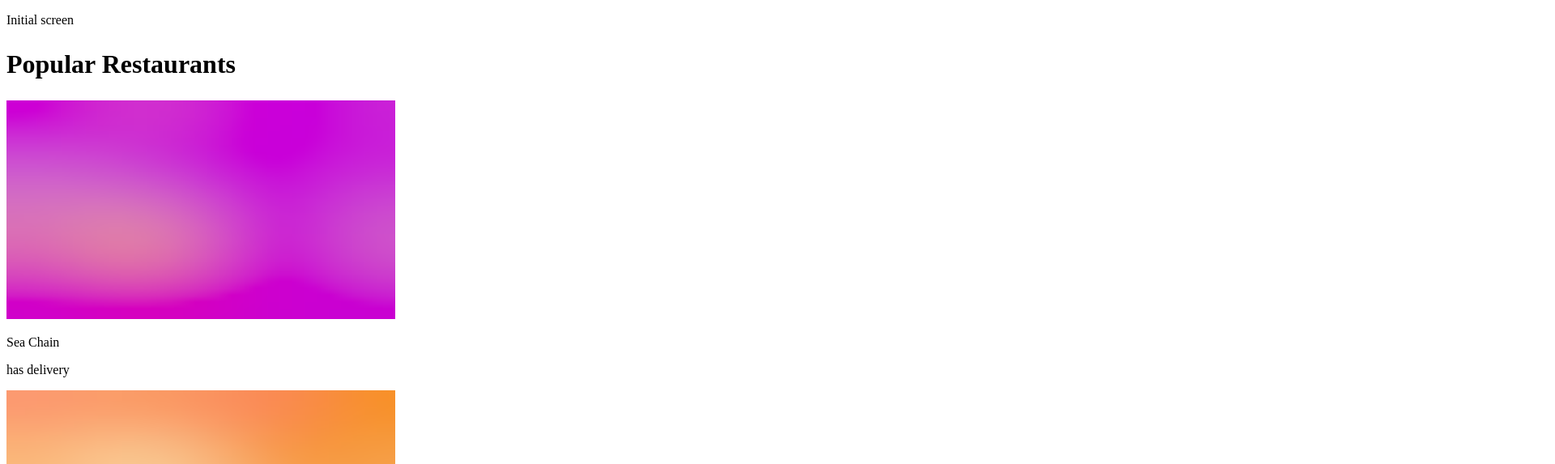
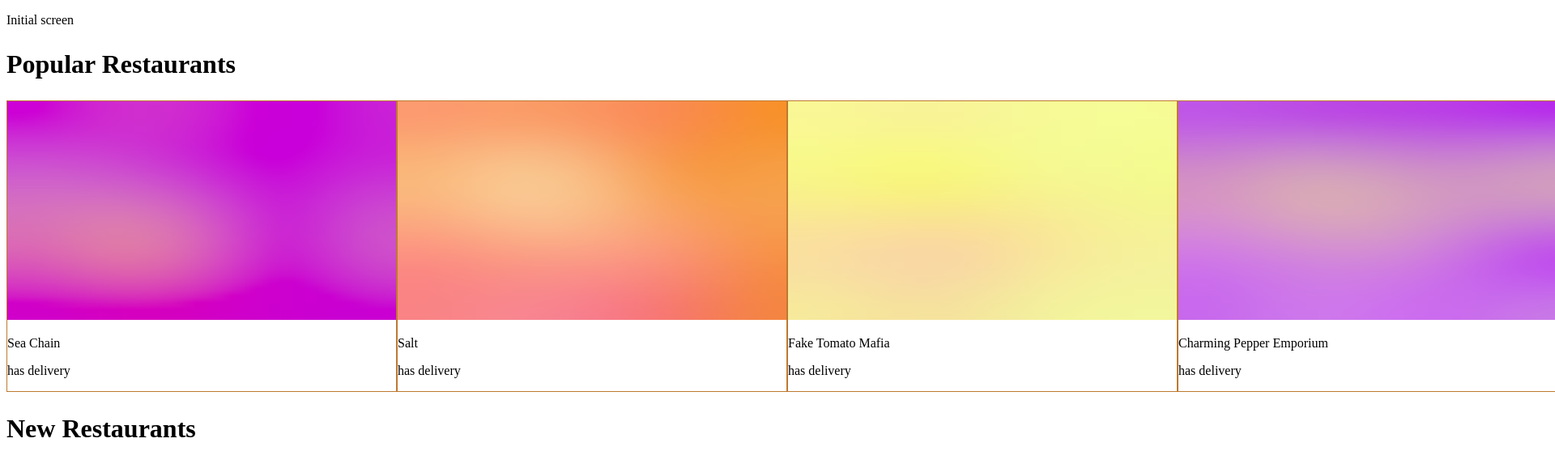
Before and after one commit to StanEffy/wolt-21, a React (Create React App) app: page / in a window 1280 px wide. Shown: the top 573 px of the page at 81% size, 1920 px wide, since content can reach past the window. Built offline with nearby package versions, Linux system fonts and the light colour scheme.

Commit message:
flex cover for carousel

```diff
--- a/src/App.tsx
+++ b/src/App.tsx
@@ -2,6 +2,8 @@ import React from "react";
 import RestaurantCarousel from "./components/RestaurantCarousel/RestaurantCarousel";
 import { IRestaurantsArray } from "../types";
 import RestaurantCarouselCover from "./components/RestaurantCarousel/RestaurantCarouselCover";
+import { ThemeProvider } from "styled-components";
+import { theme } from "./theme";
 
 const restaurants: IRestaurantsArray[] = [
   {
@@ -192,10 +194,15 @@ const restaurants: IRestaurantsArray[] = [
 function App() {
   return (
     <div className="App">
-      <p>Initial screen</p>
-      {restaurants.map((r) => (
-        <RestaurantCarouselCover title={r.title} restaurants={r.restaurants} />
-      ))}
+      <ThemeProvider theme={theme}>
+        <p>Initial screen</p>
+        {restaurants.map((r) => (
+          <RestaurantCarouselCover
+            title={r.title}
+            restaurants={r.restaurants}
+          />
+        ))}
+      </ThemeProvider>
     </div>
   );
 }
--- a/src/components/RestaurantCard/RestaurantCard.tsx
+++ b/src/components/RestaurantCard/RestaurantCard.tsx
@@ -1,6 +1,12 @@
 import React from "react";
 import { Blurhash } from "react-blurhash";
 import { IRestaurant } from "../../../types";
+import styled from "styled-components";
+
+const Card = styled.div`
+  max-width: ${(props) => props.theme.tabletScreen};
+  border: 1px solid ${(props) => props.theme.colors.primary};
+`;
 
 const RestaurantCard: React.FC<IRestaurant> = ({
   blurhash,
@@ -11,7 +17,7 @@ const RestaurantCard: React.FC<IRestaurant> = ({
   popularity,
 }) => {
   return (
-    <div>
+    <Card>
       <Blurhash
         hash={blurhash}
         width={480}
@@ -22,7 +28,7 @@ const RestaurantCard: React.FC<IRestaurant> = ({
       />
       <p>{name}</p>
       <p>{online ? "has delivery" : "only on site"}</p>
-    </div>
+    </Card>
   );
 };
 
--- a/src/components/RestaurantCarousel/RestaurantCarousel.tsx
+++ b/src/components/RestaurantCarousel/RestaurantCarousel.tsx
@@ -1,4 +1,4 @@
-import React from "react";
+import React, { useState } from "react";
 import RestaurantCard from "../RestaurantCard/RestaurantCard";
 import { IRestaurant } from "../../../types";
 
@@ -7,6 +7,9 @@ const RestaurantCarousel = ({
 }: {
   restaurants: IRestaurant[];
 }) => {
+  const [maxSlides, setMaxSlides] = useState(1);
+  const [activeSlide, setActiveSlide] = useState(1);
+
   return (
     <>
       {restaurants.map((r) => (
--- a/src/components/RestaurantCarousel/RestaurantCarouselCover.tsx
+++ b/src/components/RestaurantCarousel/RestaurantCarouselCover.tsx
@@ -5,6 +5,12 @@ import styled from "styled-components";
 
 const CarouselHeader = styled.h1`
   font-size: 2rem;
+`;
+const CarouselCover = styled.div`
+  display: flex;
+  flex-direction: row;
+  max-width: 100%;
+  box-sizing: border-box;
 `;
 
 const RestaurantCarouselCover: React.FC<IRestaurantsArray> = ({
@@ -14,7 +20,9 @@ const RestaurantCarouselCover: React.FC<IRestaurantsArray> = ({
   return (
     <section>
       <CarouselHeader>{title}</CarouselHeader>
-      <RestaurantCarousel restaurants={restaurants} />
+      <CarouselCover>
+        <RestaurantCarousel restaurants={restaurants} />
+      </CarouselCover>
     </section>
   );
 };
--- /dev/null
+++ b/src/theme.ts
@@ -0,0 +1,9 @@
+export const theme = {
+  tabletScreen: "480px",
+  desktopScreen: "768px",
+  hugeDesktopScreen: "1024px",
+  colors: {
+    primary: "#BF7930",
+    secondary: "#216278",
+  },
+};
```
